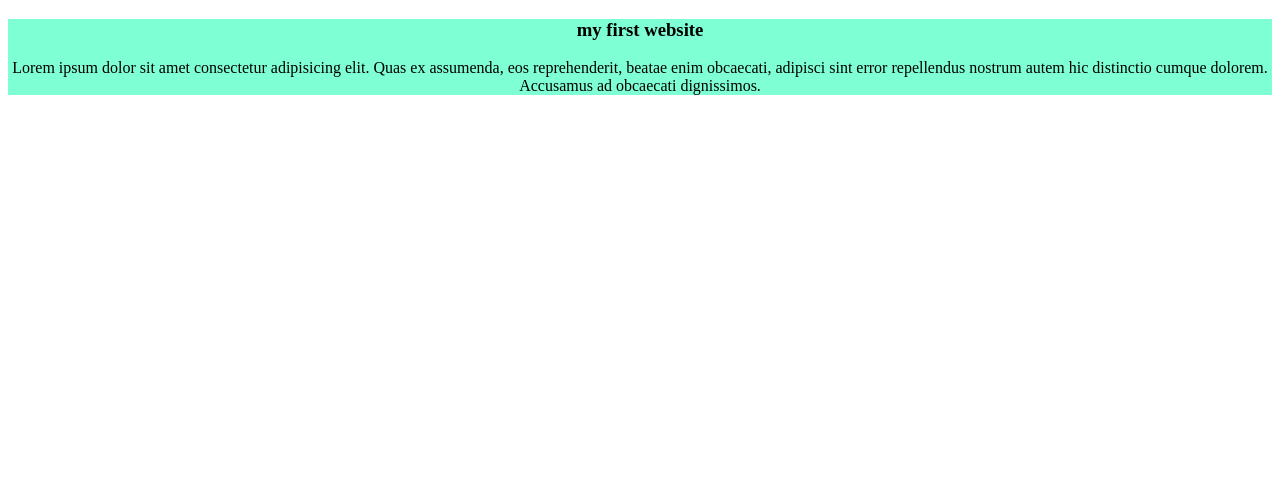
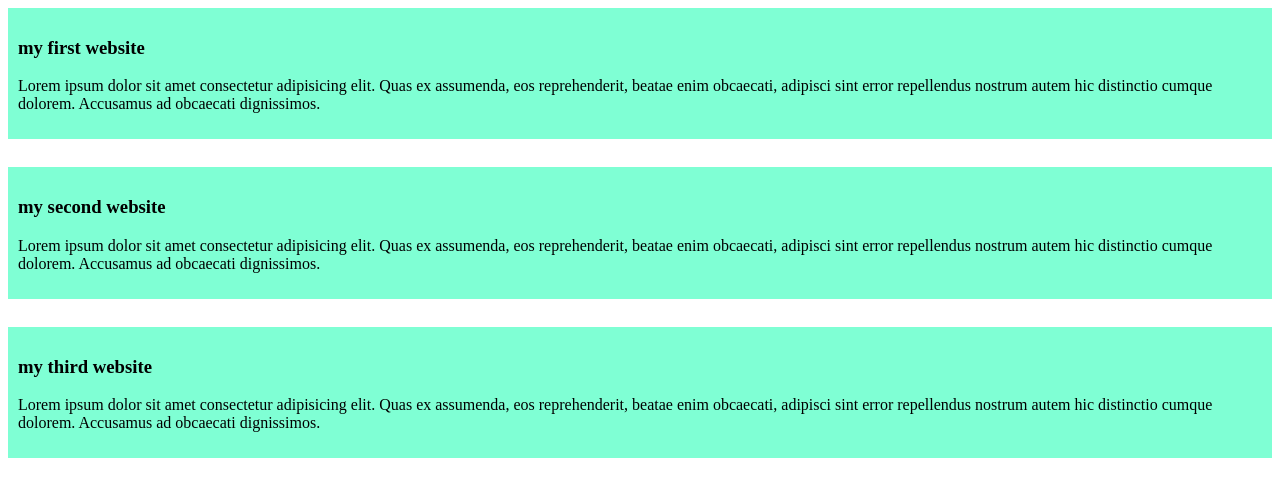
Before and after one commit to Reduanalam/my-simple-website, a plain HTML site: page index.html in a window 1280 px wide. Drawn offline with Linux system fonts and the light colour scheme.

Commit message:
added the second and third blog

```diff
--- a/index.html
+++ b/index.html
@@ -11,6 +11,19 @@
 <p>Lorem ipsum dolor sit amet consectetur adipisicing elit.
      Quas ex assumenda, eos reprehenderit, beatae enim obcaecati,
      adipisci sint error repellendus nostrum autem hic distinctio cumque dolorem.
+    Accusamus ad obcaecati dignissimos.</p></div>   <br>
+
+    <div><h3>my second website</h3>
+<p>Lorem ipsum dolor sit amet consectetur adipisicing elit.
+     Quas ex assumenda, eos reprehenderit, beatae enim obcaecati,
+     adipisci sint error repellendus nostrum autem hic distinctio cumque dolorem.
+    Accusamus ad obcaecati dignissimos.</p></div>  <br>
+
+    <div><h3>my third website</h3>
+<p>Lorem ipsum dolor sit amet consectetur adipisicing elit.
+     Quas ex assumenda, eos reprehenderit, beatae enim obcaecati,
+     adipisci sint error repellendus nostrum autem hic distinctio cumque dolorem.
     Accusamus ad obcaecati dignissimos.</p></div>
+
 </body>
 </html>
--- a/style/blog.css
+++ b/style/blog.css
@@ -1,5 +1,5 @@
 div{
    background-color: aquamarine;
-
-    text-align: center;
+padding: 10px;
+     margin-bottom: 10px;
 }
```
